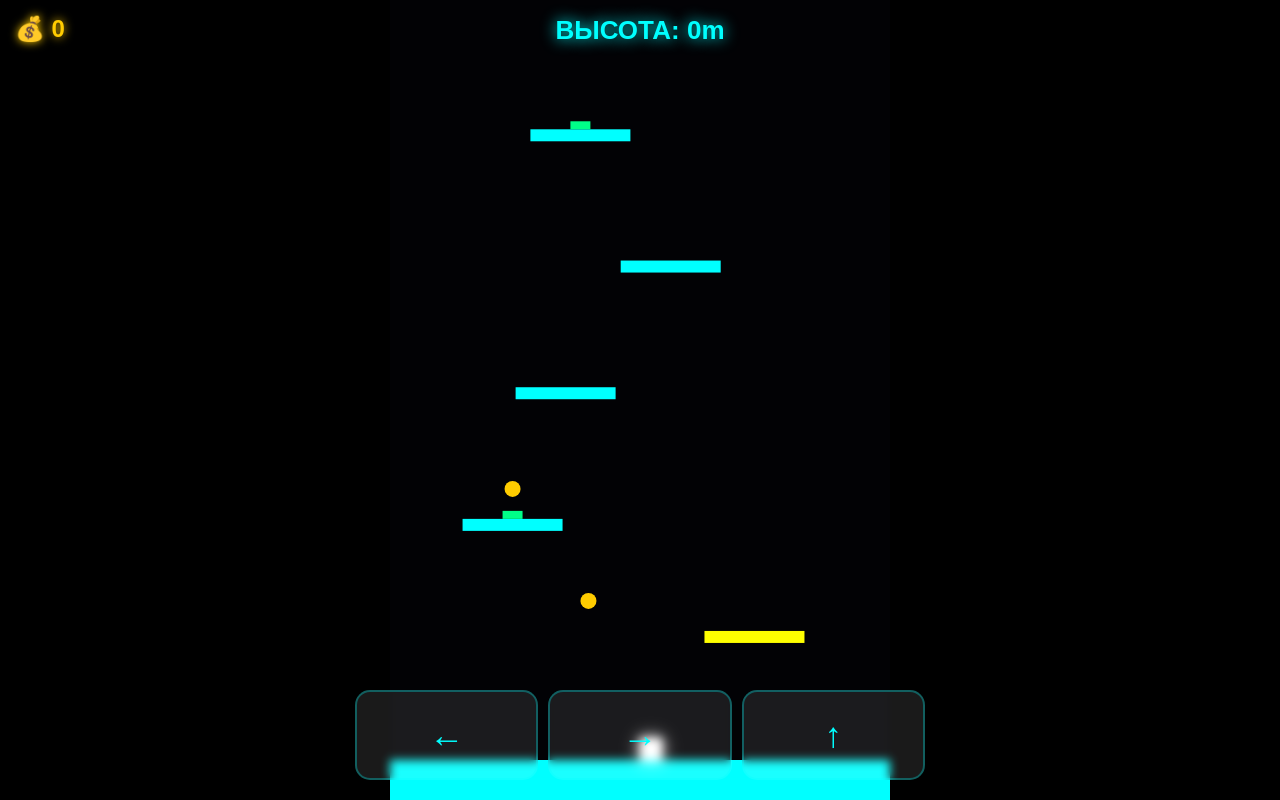
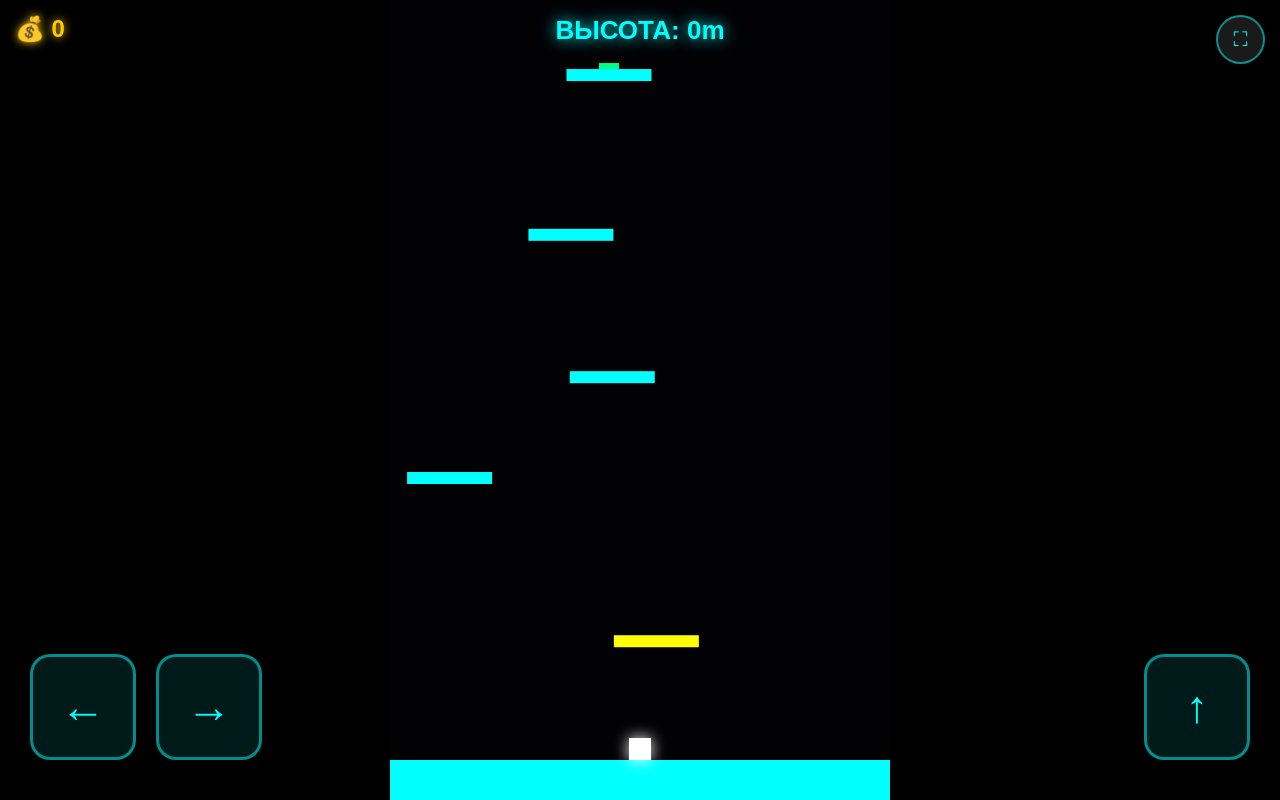
Before and after one commit to BortisPlay1/Also-up, a plain HTML site: page index.html in a window 1280 px wide. Both pictures are taken after a click on the button "ИГРАТЬ". Drawn offline with Linux system fonts and the light colour scheme.

Commit message:
Update index.html

```diff
--- a/index.html
+++ b/index.html
@@ -8,54 +8,45 @@
         body { margin: 0; overflow: hidden; background: #000; font-family: sans-serif; user-select: none; -webkit-user-select: none; }
         canvas { display: block; margin: 0 auto; background: #020205; touch-action: none; }
 
-        #ui {
-            position: fixed; top: 15px; width: 100%; text-align: center;
-            color: #0ff; font-size: 26px; font-weight: bold; pointer-events: none;
-            text-shadow: 0 0 15px #0ff; z-index: 5;
+        #ui { position: fixed; top: 15px; width: 100%; text-align: center; color: #0ff; font-size: 26px; font-weight: bold; pointer-events: none; text-shadow: 0 0 15px #0ff; z-index: 5; }
+        #coinCount { position: fixed; top: 15px; left: 15px; color: #ffcc00; font-size: 24px; font-weight: bold; text-shadow: 0 0 10px #ffcc00; z-index: 5; }
+
+        #fsToggle {
+            position: fixed; top: 15px; right: 15px;
+            width: 45px; height: 45px;
+            background: rgba(255, 255, 255, 0.1);
+            border: 2px solid rgba(0, 255, 255, 0.5);
+            border-radius: 50%;
+            color: #0ff;
+            display: flex; align-items: center; justify-content: center;
+            font-size: 20px; cursor: pointer; z-index: 200;
+            backdrop-filter: blur(5px); transition: 0.2s;
         }
-        #coinCount {
-            position: fixed; top: 15px; left: 15px;
-            color: #ffcc00; font-size: 24px; font-weight: bold;
-            text-shadow: 0 0 10px #ffcc00; z-index: 5;
-        }
+        #fsToggle:active { transform: scale(0.9); background: rgba(0, 255, 255, 0.3); }
 
-        /* Кнопки для телефона */
         .controls-container {
-            position: fixed; bottom: 20px; left: 50%; transform: translateX(-50%);
-            width: 100%; max-width: 600px; height: 90px;
-            display: flex; justify-content: space-around; padding: 0 10px;
-            box-sizing: border-box; z-index: 50;
+            position: fixed; bottom: 40px; left: 0; width: 100%;
+            display: flex; justify-content: space-between; padding: 0 30px;
+            box-sizing: border-box; z-index: 50; pointer-events: none;
         }
         @media (pointer: fine) { .controls-container { display: none !important; } }
 
+        .move-group, .jump-group { display: flex; pointer-events: auto; gap: 20px; }
+
         .ctrl-zone {
-            flex: 1; margin: 0 5px; background: rgba(255, 255, 255, 0.1);
-            border: 2px solid rgba(0, 255, 255, 0.3); border-radius: 15px;
+            width: 100px; height: 100px; background: rgba(0, 255, 255, 0.1);
+            border: 3px solid rgba(0, 255, 255, 0.5); border-radius: 20px;
             display: flex; align-items: center; justify-content: center;
-            font-size: 35px; color: #0ff; backdrop-filter: blur(5px);
+            font-size: 45px; color: #0ff; backdrop-filter: blur(5px);
+            transition: all 0.1s;
         }
+        .ctrl-zone:active { background: rgba(0, 255, 255, 0.4); transform: scale(0.9); box-shadow: 0 0 30px rgba(0, 255, 255, 0.6); }
 
-        /* Меню */
-        #menu {
-            position: fixed; inset: 0; background: rgba(0, 0, 0, 0.9);
-            display: flex; flex-direction: column; align-items: center; justify-content: center;
-            color: white; z-index: 100; text-align: center;
-        }
-        .btn {
-            background: #0ff; color: #000; border: none; padding: 15px 40px;
-            font-size: 20px; font-weight: bold; border-radius: 10px; cursor: pointer;
-            box-shadow: 0 0 15px #0ff; margin: 10px; width: 200px;
-        }
+        #menu { position: fixed; inset: 0; background: rgba(0, 0, 0, 0.9); display: flex; flex-direction: column; align-items: center; justify-content: center; color: white; z-index: 100; text-align: center; }
+        .btn { background: #0ff; color: #000; border: none; padding: 15px 40px; font-size: 20px; font-weight: bold; border-radius: 10px; cursor: pointer; box-shadow: 0 0 15px #0ff; margin: 10px; width: 220px; }
 
-        #skinsGrid {
-            display: none; flex-wrap: wrap; justify-content: center; gap: 10px;
-            max-width: 300px; margin: 20px 0;
-        }
-        .skin-item {
-            width: 70px; height: 70px; border: 2px solid #444; border-radius: 10px;
-            cursor: pointer; display: flex; flex-direction: column; align-items: center; justify-content: center;
-            background: #111; position: relative;
-        }
+        #skinsGrid { display: none; flex-wrap: wrap; justify-content: center; gap: 10px; max-width: 300px; margin: 20px 0; }
+        .skin-item { width: 70px; height: 70px; border: 2px solid #444; border-radius: 10px; cursor: pointer; display: flex; flex-direction: column; align-items: center; justify-content: center; background: #111; }
         .skin-item.owned { border-color: #0f0; }
         .skin-item.selected { border-color: #fff; box-shadow: 0 0 10px #fff; }
         .skin-preview { width: 30px; height: 30px; margin-bottom: 5px; }
@@ -67,22 +58,26 @@
 <div id="ui">ВЫСОТА: <span id="height">0</span>m</div>
 <div id="coinCount">💰 <span id="coinsDisplay">0</span></div>
 
+<div id="fsToggle" onclick="toggleFullScreen()">⛶</div>
+
 <div id="menu">
     <h1 id="menuTitle" style="color:#0ff; margin-bottom:20px;">ALSO UP</h1>
-
     <div id="mainButtons">
         <button class="btn" onclick="startGame()">ИГРАТЬ</button><br>
         <button class="btn" onclick="openSkins()">СКИНЫ</button>
     </div>
-
     <div id="skinsGrid"></div>
     <button id="backBtn" class="btn" style="display:none" onclick="showMain()">НАЗАД</button>
 </div>
 
 <div class="controls-container">
-    <div class="ctrl-zone" id="leftBtn">←</div>
-    <div class="ctrl-zone" id="rightBtn">→</div>
-    <div class="ctrl-zone" id="jumpBtn">↑</div>
+    <div class="move-group">
+        <div class="ctrl-zone" id="leftBtn">←</div>
+        <div class="ctrl-zone" id="rightBtn">→</div>
+    </div>
+    <div class="jump-group">
+        <div class="ctrl-zone" id="jumpBtn">↑</div>
+    </div>
 </div>
 
 <canvas id="game"></canvas>
@@ -92,25 +87,21 @@ const canvas = document.getElementById('game');
 const ctx = canvas.getContext('2d');
 const heightEl = document.getElementById('height');
 const coinsDisplay = document.getElementById('coinsDisplay');
+const fsBtn = document.getElementById('fsToggle');
 
-// Данные игрока
 let playerCoins = parseInt(localStorage.getItem('up_coins') || '0');
 let ownedSkins = JSON.parse(localStorage.getItem('up_owned') || '["#fff"]');
 let selectedColor = localStorage.getItem('up_color') || '#fff';
 
 const skins = [
-    { color: '#fff', price: 0 },
-    { color: '#ff0055', price: 15 },
-    { color: '#00ff55', price: 30 },
-    { color: '#0055ff', price: 50 },
-    { color: '#ffd700', price: 100 },
-    { color: '#a000ff', price: 150 }
+    { color: '#fff', price: 0 }, { color: '#ff0055', price: 15 },
+    { color: '#00ff55', price: 30 }, { color: '#0055ff', price: 50 },
+    { color: '#ffd700', price: 100 }, { color: '#a000ff', price: 150 }
 ];
 
-// Состояние игры
 let gameActive = false, score = 0, platforms = [], collectibleCoins = [], animationId;
-const player = { x: 0, y: 0, w: 22, h: 22, vx: 0, vy: 0, speed: 7, jump: -15, gravity: 0.55, friction: 0.85, grounded: false };
-const camera = { y: 0, lerp: 0.1 };
+const player = { x: 0, y: 0, w: 22, h: 22, vx: 0, vy: 0, speed: 8.5, jump: -15.5, gravity: 0.52, friction: 0.82, grounded: false, coyoteTimer: 0, jumpBuffer: 0 };
+const camera = { y: 0 };
 const keys = { left: false, right: false };
 
 function updateData() {
@@ -120,39 +111,52 @@ function updateData() {
     localStorage.setItem('up_color', selectedColor);
 }
 
-// Управление
+function toggleFullScreen() {
+    if (!document.fullscreenElement) {
+        document.documentElement.requestFullscreen().catch(() => {});
+        fsBtn.innerText = "✕";
+    } else {
+        document.exitFullscreen();
+        fsBtn.innerText = "⛶";
+    }
+}
+
+document.addEventListener('fullscreenchange', () => {
+    fsBtn.innerText = document.fullscreenElement ? "✕" : "⛶";
+});
+
 const setupBtn = (id, act) => {
     const el = document.getElementById(id);
-    el.onmousedown = el.ontouchstart = (e) => { e.preventDefault(); act(true); };
-    el.onmouseup = el.ontouchend = (e) => { e.preventDefault(); act(false); };
+    const trigger = (e, val) => { e.preventDefault(); act(val); if(id==='jumpBtn' && val) player.jumpBuffer = 12; };
+    el.addEventListener('touchstart', (e) => trigger(e, true), {passive: false});
+    el.addEventListener('touchend', (e) => trigger(e, false), {passive: false});
+    el.addEventListener('mousedown', (e) => trigger(e, true));
+    el.addEventListener('mouseup', (e) => trigger(e, false));
 };
+
 setupBtn('leftBtn', v => keys.left = v);
 setupBtn('rightBtn', v => keys.right = v);
-setupBtn('jumpBtn', v => { if(v && player.grounded) { player.vy = player.jump; player.grounded = false; } });
+setupBtn('jumpBtn', v => {});
 
 window.onkeydown = (e) => {
     if(e.code === 'ArrowLeft') keys.left = true;
     if(e.code === 'ArrowRight') keys.right = true;
-    if((e.code === 'ArrowUp' || e.code === 'Space') && player.grounded) { player.vy = player.jump; player.grounded = false; }
+    if(e.code === 'ArrowUp' || e.code === 'Space') player.jumpBuffer = 12;
 };
 window.onkeyup = (e) => {
     if(e.code === 'ArrowLeft') keys.left = false;
     if(e.code === 'ArrowRight') keys.right = false;
 };
 
-// Логика игры
 function spawn() {
-    const lastY = platforms.length > 0 ? platforms[platforms.length-1].y : canvas.height;
-    const h = 110 + Math.random() * 50;
-    const w = Math.max(50, 100 - (score / 200));
-    const type = Math.random() > 0.8 ? (Math.random() > 0.5 ? 'moving' : 'disappearing') : 'static';
-
-    let p = { x: Math.random()*(canvas.width-w), y: lastY-h, w, h: 12, type, dir: 1, speed: 2, alpha: 1, spring: Math.random() < 0.15 };
-    platforms.push(p);
-
-    if(Math.random() > 0.6) {
-        collectibleCoins.push({ x: p.x + p.w/2, y: p.y - 30, r: 8 });
-    }
+    const lastP = platforms[platforms.length - 1];
+    const lastY = lastP ? lastP.y : canvas.height;
+    const h = 100 + Math.random() * 65;
+    let type = Math.random() > 0.85 ? 'moving' : 'static';
+    const w = 85;
+    const x = Math.random() * (canvas.width - w);
+    platforms.push({ x, y: lastY - h, w, h: 12, type, dir: 1, speed: 2, spring: (type === 'static' && Math.random() < 0.12) });
+    if(Math.random() > 0.6) collectibleCoins.push({ x: x + w/2, y: lastY - h - 30, r: 8 });
 }
 
 function startGame() {
@@ -160,18 +164,16 @@ function startGame() {
     document.getElementById('menu').style.display = 'none';
     canvas.width = Math.min(window.innerWidth, 500);
     canvas.height = window.innerHeight;
-    player.x = canvas.width/2; player.y = canvas.height - 150;
+    player.x = canvas.width/2 - 11; player.y = canvas.height - 150;
     player.vx = player.vy = score = camera.y = 0;
     platforms = [{ x: 0, y: canvas.height - 40, w: canvas.width, h: 100, type: 'static' }];
     collectibleCoins = [];
-    for(let i=0; i<20; i++) spawn();
+    for(let i=0; i<15; i++) spawn();
     loop();
 }
 
 function loop() {
     if(!gameActive) return;
-
-    // Физика
     if(keys.left) player.vx = -player.speed;
     else if(keys.right) player.vx = player.speed;
     else player.vx *= player.friction;
@@ -179,91 +181,68 @@ function loop() {
     player.vy += player.gravity;
     player.x += player.vx;
     player.y += player.vy;
-
     if(player.x < 0) player.x = 0;
     if(player.x > canvas.width - player.w) player.x = canvas.width - player.w;
 
-    player.grounded = false;
+    if (player.grounded) player.coyoteTimer = 7; else player.coyoteTimer--;
+    if (player.jumpBuffer > 0) player.jumpBuffer--;
+    if (player.jumpBuffer > 0 && player.coyoteTimer > 0) { player.vy = player.jump; player.grounded = false; player.coyoteTimer = 0; player.jumpBuffer = 0; }
+
+    let hit = false;
     if(player.vy > 0) {
         platforms.forEach(p => {
             if(player.x < p.x + p.w && player.x + player.w > p.x && player.y + player.h >= p.y && player.y + player.h <= p.y + p.h + player.vy) {
-                if(p.spring) { player.vy = player.jump * 1.8; }
-                else {
-                    player.y = p.y - player.h; player.vy = 0; player.grounded = true;
-                    if(p.type === 'disappearing') p.touched = true;
-                }
+                player.y = p.y - player.h;
+                if(p.spring) { player.vy = player.jump * 1.75; player.grounded = false; }
+                else { player.vy = 0; player.grounded = true; }
+                hit = true;
             }
         });
     }
+    if (!hit) player.grounded = false;
 
-    // Монеты
     collectibleCoins = collectibleCoins.filter(c => {
-        const dist = Math.hypot(player.x + 11 - c.x, player.y + 11 - c.y);
-        if(dist < 25) { playerCoins++; updateData(); return false; }
+        if(Math.hypot(player.x + 11 - c.x, player.y + 11 - c.y) < 25) { playerCoins++; updateData(); return false; }
         return c.y < camera.y + canvas.height + 100;
     });
 
-    platforms.forEach(p => {
-        if(p.type === 'moving') { p.x += p.dir * p.speed; if(p.x <= 0 || p.x + p.w >= canvas.width) p.dir *= -1; }
-        if(p.touched) p.alpha -= 0.05;
-    });
-
-    if(player.y < camera.y + canvas.height/2) camera.y += (player.y - canvas.height/2 - camera.y) * 0.1;
-    if(platforms[platforms.length-1].y > camera.y - 500) spawn();
-    if(player.y > camera.y + canvas.height + 100) {
-        gameActive = false;
-        document.getElementById('menu').style.display = 'flex';
-        document.getElementById('menuTitle').innerText = "ВЫСОТА: " + score + "m";
-    }
+    platforms.forEach(p => { if(p.type === 'moving') { p.x += p.dir * p.speed; if(p.x <= 0 || p.x + p.w >= canvas.width) p.dir *= -1; } });
+    if(player.y < camera.y + canvas.height/2) camera.y += (player.y - canvas.height/2 - camera.y) * 0.15;
+    if(platforms[platforms.length-1].y > camera.y - 600) spawn();
+    if(player.y > camera.y + canvas.height + 100) { gameActive = false; document.getElementById('menu').style.display = 'flex'; }
 
     score = Math.max(score, Math.floor((canvas.height - 150 - player.y)/10));
     heightEl.innerText = score;
 
-    // Отрисовка
     ctx.fillStyle = '#020205'; ctx.fillRect(0,0,canvas.width, canvas.height);
     ctx.save(); ctx.translate(0, -camera.y);
-
     platforms.forEach(p => {
-        if(p.alpha <= 0) return;
-        ctx.fillStyle = p.type === 'static' ? '#0ff' : (p.type === 'moving' ? '#ff0' : `rgba(255,0,85,${p.alpha})`);
+        ctx.fillStyle = p.type === 'static' ? '#0ff' : '#ff0';
         ctx.fillRect(p.x, p.y, p.w, p.h);
-        if(p.spring) { ctx.fillStyle = '#0f8'; ctx.fillRect(p.x + p.w/2 - 10, p.y - 8, 20, 8); }
+        if(p.spring) { ctx.fillStyle = '#0f8'; ctx.fillRect(p.x + p.w/2 - 10, p.y - 6, 20, 6); }
     });
-
-    collectibleCoins.forEach(c => {
-        ctx.fillStyle = '#ffcc00'; ctx.beginPath(); ctx.arc(c.x, c.y, c.r, 0, Math.PI*2); ctx.fill();
-    });
-
+    collectibleCoins.forEach(c => { ctx.fillStyle = '#ffcc00'; ctx.beginPath(); ctx.arc(c.x, c.y, c.r, 0, Math.PI*2); ctx.fill(); });
     ctx.fillStyle = selectedColor; ctx.shadowBlur = 15; ctx.shadowColor = selectedColor;
     ctx.fillRect(player.x, player.y, player.w, player.h);
     ctx.restore();
-
-    animationId = requestAnimationFrame(loop);
+    if(gameActive) animationId = requestAnimationFrame(loop);
 }
 
-// Функции меню
 function openSkins() {
     document.getElementById('mainButtons').style.display = 'none';
     const grid = document.getElementById('skinsGrid');
     grid.style.display = 'flex';
     document.getElementById('backBtn').style.display = 'block';
     grid.innerHTML = '';
-
     skins.forEach(s => {
         const isOwned = ownedSkins.includes(s.color);
         const div = document.createElement('div');
         div.className = `skin-item ${isOwned ? 'owned' : ''} ${selectedColor === s.color ? 'selected' : ''}`;
-        div.innerHTML = `<div class="skin-preview" style="background:${s.color}"></div>
-                         <div class="price">${isOwned ? 'OK' : s.price}</div>`;
+        div.innerHTML = `<div class="skin-preview" style="background:${s.color}"></div><div class="price">${isOwned ? 'OK' : s.price}</div>`;
         div.onclick = () => {
-            if(isOwned) { selectedColor = s.color; }
-            else if(playerCoins >= s.price) {
-                playerCoins -= s.price;
-                ownedSkins.push(s.color);
-                selectedColor = s.color;
-            }
-            updateData();
-            openSkins();
+            if(isOwned) selectedColor = s.color;
+            else if(playerCoins >= s.price) { playerCoins -= s.price; ownedSkins.push(s.color); selectedColor = s.color; }
+            updateData(); openSkins();
         };
         grid.appendChild(div);
     });
@@ -273,9 +252,7 @@ function showMain() {
     document.getElementById('mainButtons').style.display = 'block';
     document.getElementById('skinsGrid').style.display = 'none';
     document.getElementById('backBtn').style.display = 'none';
-    document.getElementById('menuTitle').innerText = "ALSO UP";
 }
-
 updateData();
 </script>
 </body>
```
